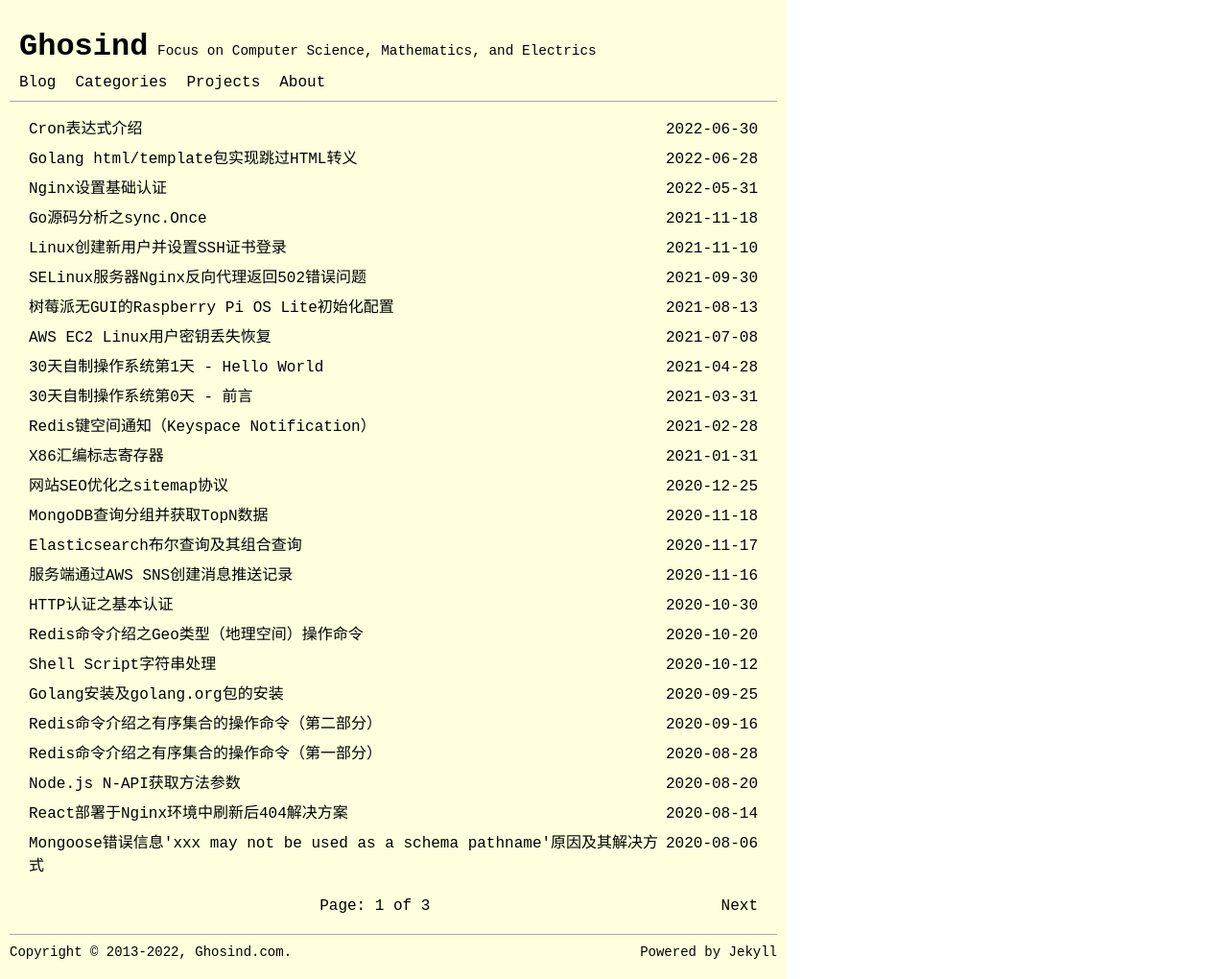
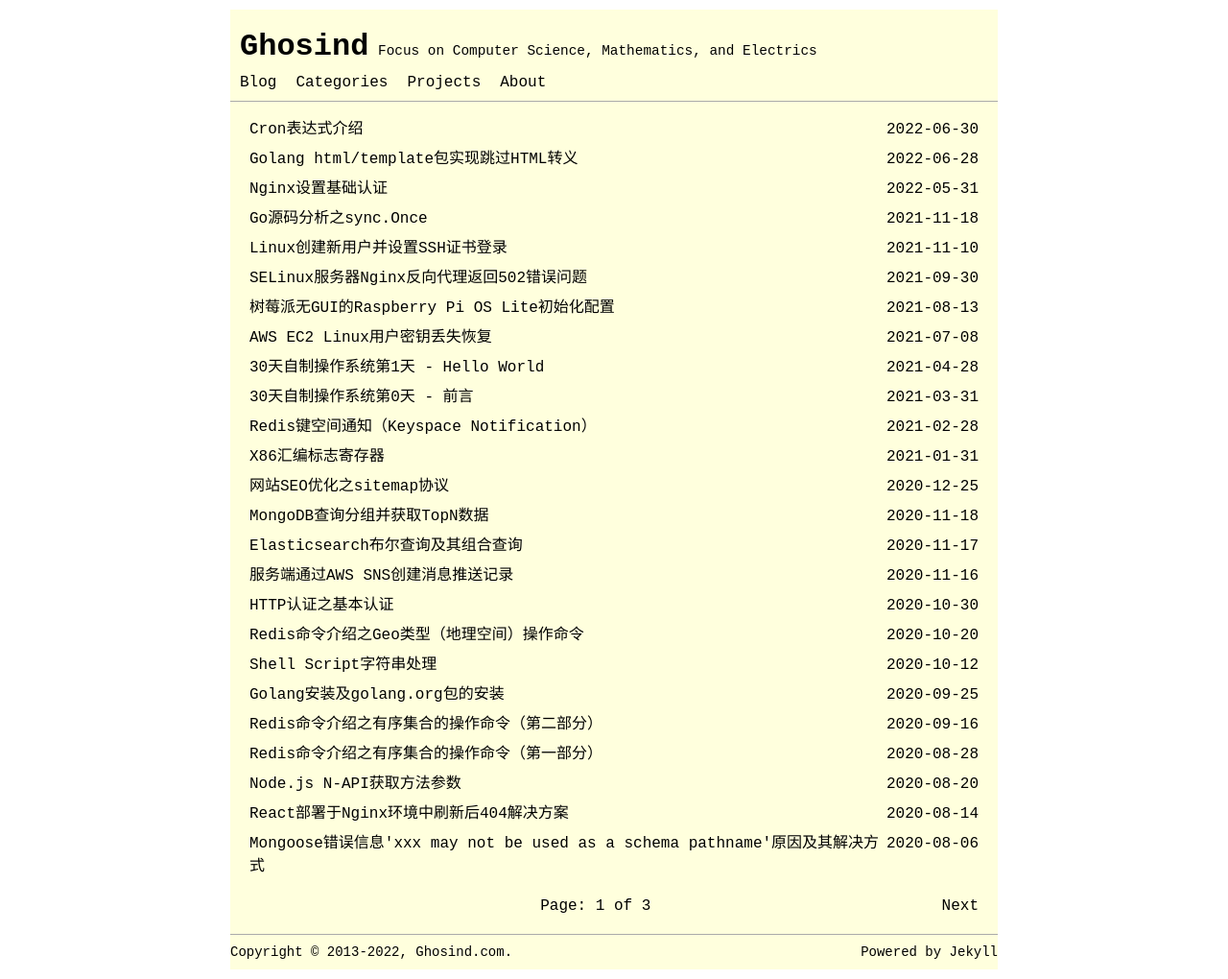
Before and after one commit to mjalalimanesh/mjalalimanesh.github.io, a Jekyll site: the page built from index.html, in a window 1280 px wide. Shown: the whole page at 96% size. Built offline with Jekyll 4.4.1, drawn with Linux system fonts in a browser that asks for light colours; the list of posts is cut into pages by our own code.

Commit message:
Update wrapper.scss

```diff
--- a/_sass/wrapper.scss
+++ b/_sass/wrapper.scss
@@ -8,6 +8,6 @@
 .container-wrapper {
   background-color: #FFFFDD;
   width: 100%;
-  padding: 10px;
+  margin: 10px auto;
   max-width: 800px;
 }
```
